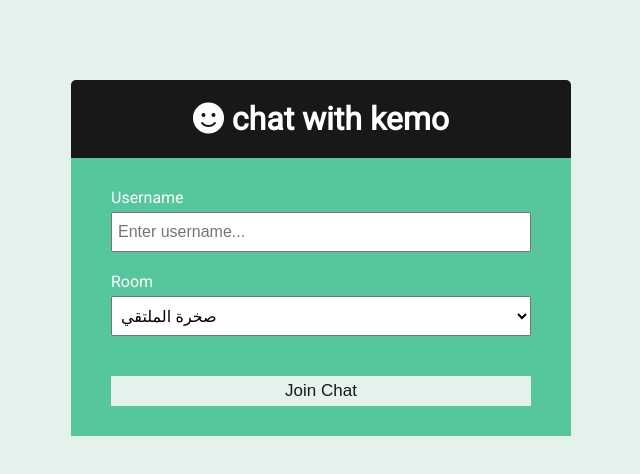
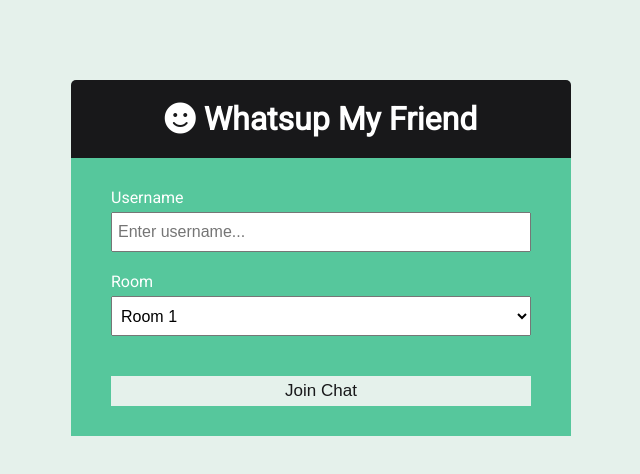
Before and after one commit to KareemWilson/Chat, a website: page public/index.html in a window 1280 px wide. Shown: the whole page, without its empty margins (319-959 px from the left). Drawn offline with Linux system fonts and the light colour scheme.

```diff
--- a/public/index.html
+++ b/public/index.html
@@ -17,7 +17,7 @@
 	<body>
 		<div class="join-container">
 			<header class="join-header">
-				<h1><i class="fas fa-smile"></i> chat with kemo</h1>
+				<h1><i class="fas fa-smile"></i> Whatsup My Friend</h1>
 			</header>
 			<main class="join-main">
 				<form action="chat.html">
@@ -34,10 +34,10 @@
 					<div class="form-control">
 						<label for="room">Room</label>
 						<select name="room" id="room">
-							<option value="صخرة الملتقي">صخرة الملتقي</option>
-							<option value="جروب 2">جروب 2</option>
-							<option value="جروب 3">جروب 3</option>
-							<option value="جروب 4">جروب 4 </option>
+							<option value="صخرة الملتقي">Room 1</option>
+							<option value="جروب 2">Room 2</option>
+							<option value="جروب 3">Room 3</option>
+							<option value="جروب 4">Room 4</option>
 
 						</select>
 					</div>
```
Also changed, not shown: public/chat.html (+2 -2 lines), README.md (added).
